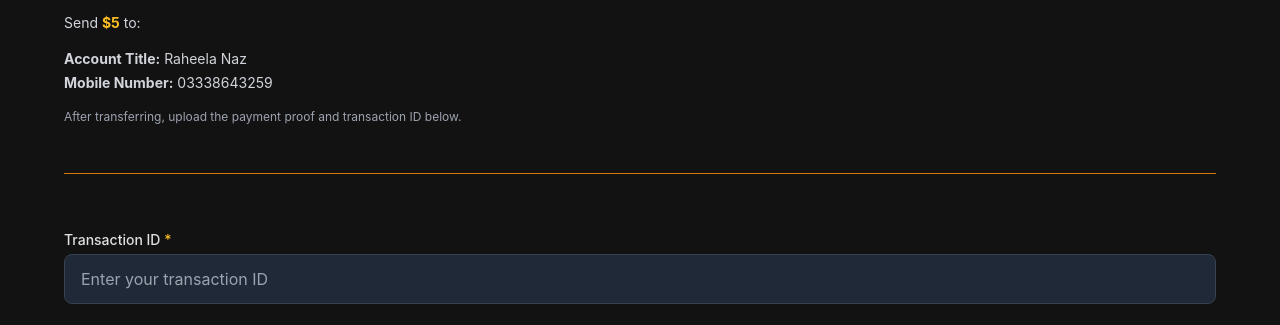
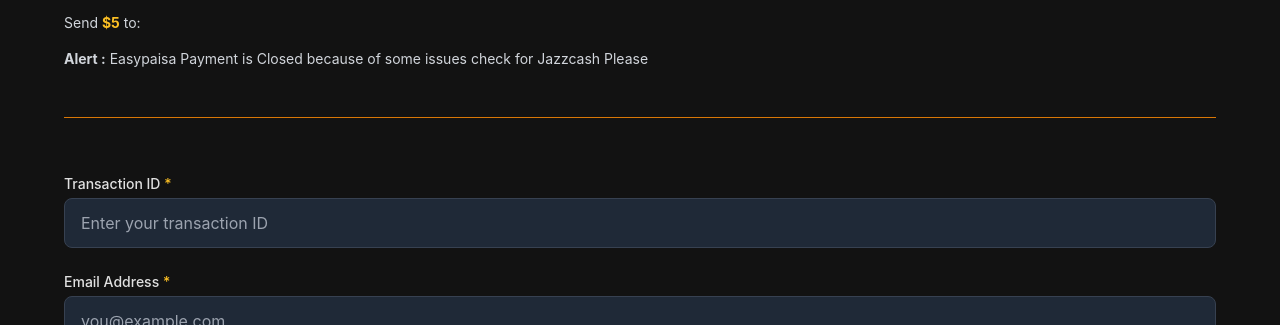
Before and after one commit to eren-6c/Website, a plain HTML site: page checkout.html in a window 1280 px wide. Both pictures are taken after a click on the button "Pay with Easypaisa". Shown: the part 452-777 px from the top of the page. Drawn offline with nearby package versions, Linux system fonts and the light colour scheme.

Commit message:
Update checkout.html

```diff
--- a/checkout.html
+++ b/checkout.html
@@ -102,12 +102,12 @@
       <h2 class="text-3xl font-bold text-yellow-400">Easypaisa</h2>
       <p>Send <span class="font-bold dynamic-price text-yellow-400">$10</span> to:</p>
       <ul class="space-y-1">
-        <li><strong>Account Title:</strong> Raheela Naz</li>
-        <li><strong>Mobile Number:</strong> 03338643259</li>
+
+        <li><strong>Alert :</strong> Easypaisa Payment is Closed because of some issues check for Jazzcash Please</li>
 
       </ul>
       <p class="text-gray-400 text-xs">
-        After transferring, upload the payment proof and transaction ID below.
+
       </p>
     </section>
 
```
